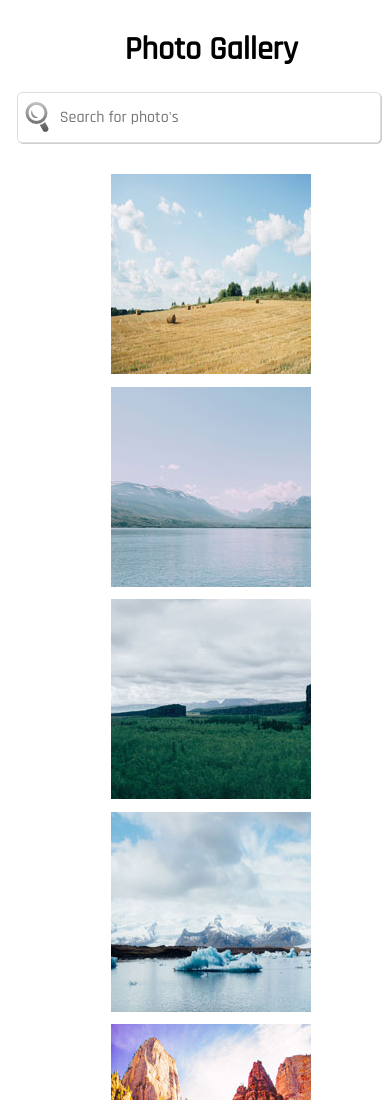
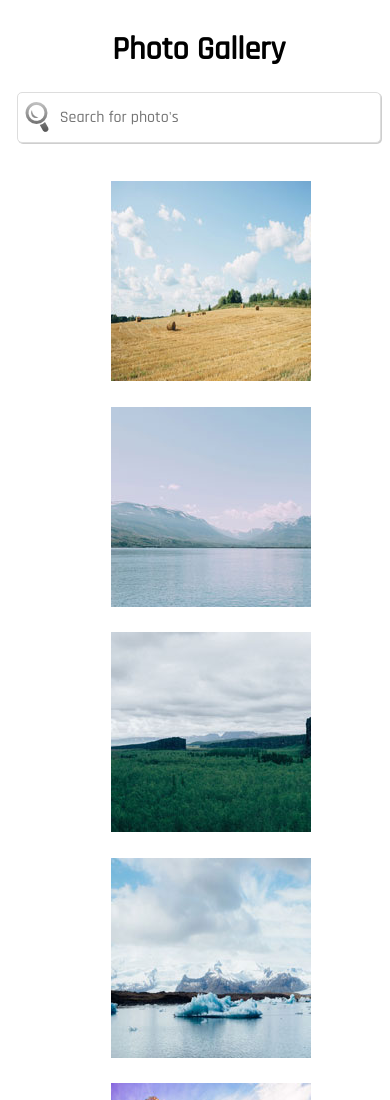
Before and after one commit to josprins/techdegree-project-4, a plain HTML site: page index.html in a window 390 px wide. Shown: the top 1100 px of the page. Drawn offline with nearby package versions, Linux system fonts and the light colour scheme.

Commit message:
fixed media queries
fixed media queries for mobile first approach

```diff
--- a/css/main.css
+++ b/css/main.css
@@ -47,16 +47,16 @@ figcaption {
 
 /* Media queries ---------- */
 
-
-@media only screen  and (max-width : 1224px) {
-    .gallery-list-item {
-    list-style: none;
-    margin: 1.75%;
+@media only screen  and (min-width : 768px) {
+    h1 {
+        margin-left: 25px;
     }
 }
 
-@media only screen  and (max-width : 1024px) {
+@media only screen  and (min-width : 1024px) {
     h1 {
+        list-style: none;
+        margin: 1.75%;
         margin-left: 15px;
     }
 
@@ -68,8 +68,8 @@ figcaption {
 
 }
 
-@media only screen  and (max-width : 768px) {
-    h1 {
-        margin-left: 25px;
+@media only screen  and (min-width : 1200px) {
+    .gallery-list-item {
+        margin: 2.7%;
     }
 }
```
